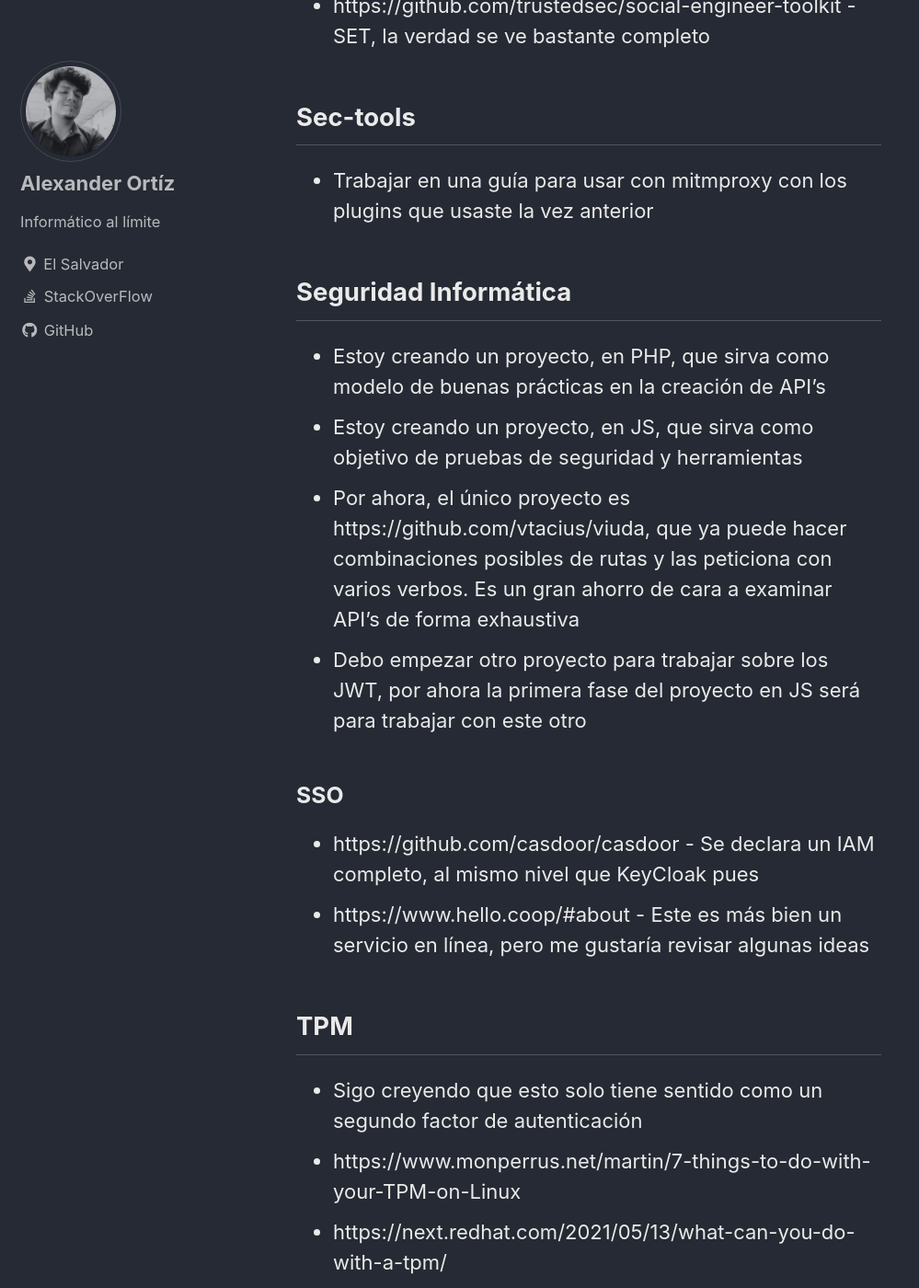
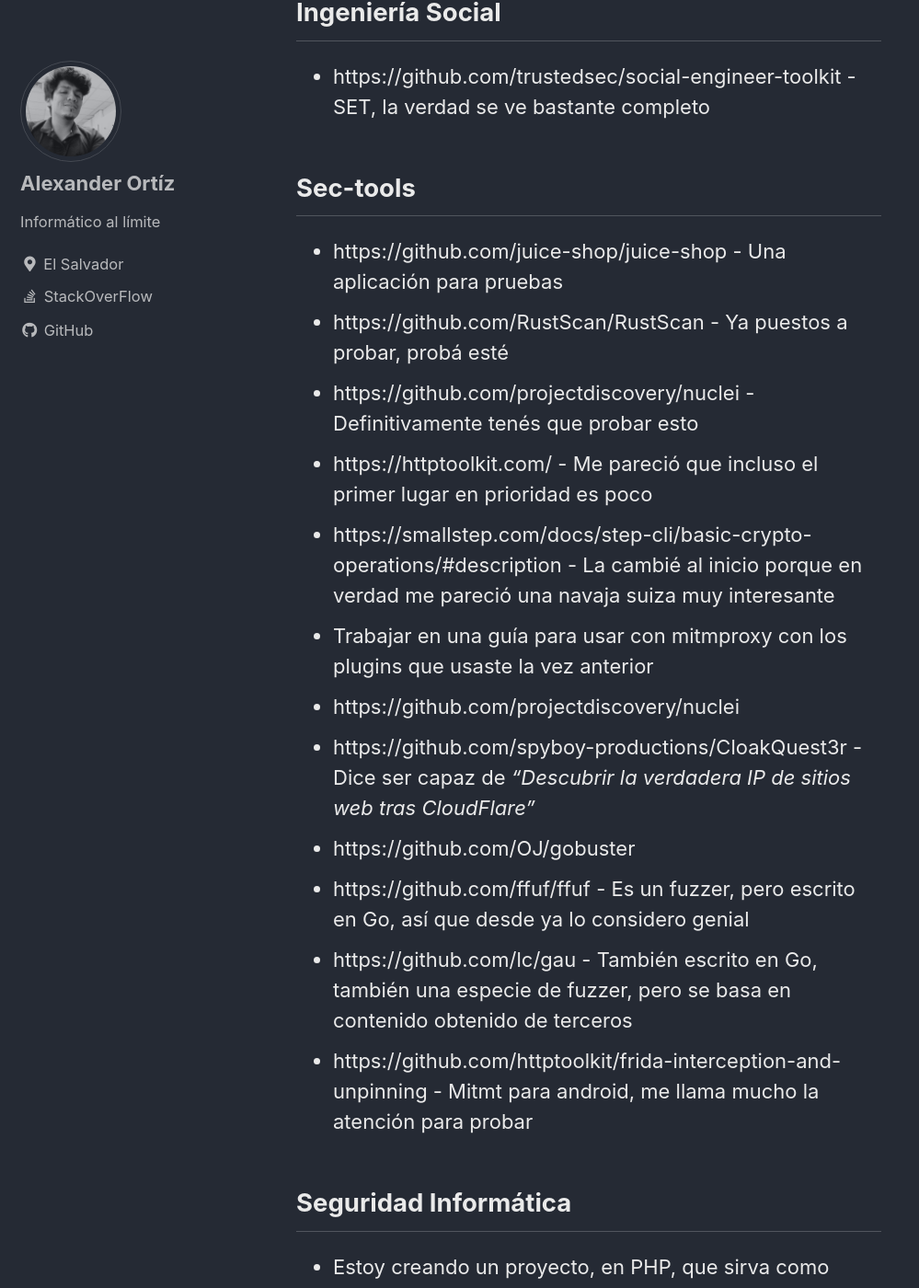
Before and after one commit to VTacius/vtacius.github.io, a Jekyll site: the page built from _pages/todos.md, in a window 1280 px wide and 1400 px high, scrolled down 1272 px. Shown: the whole window at 92% size, without its empty margins (0-999 px from the left). Built offline with Jekyll 4.4.1, drawn with Linux system fonts in a browser that asks for light colours; cached includes are drawn as plain includes; some of the changed text lies outside the part shown.

Commit message:
Bien dije que esto debía servirme hasta como libreta de notas

```diff
--- a/_pages/todos.md
+++ b/_pages/todos.md
@@ -20,18 +20,31 @@ toc: true
 ## Frontend
 * https://docs.cotter.app/
 * https://alpinejs.dev/ Esta cosa se me hace demasiado simpática como para no usarla en alguna cosa
+* https://vega.github.io/vega-lite/ Hace gráficas algo bonitas
 
 ## Ingeniería Social
 * https://github.com/trustedsec/social-engineer-toolkit - SET, la verdad se ve bastante completo
 
 ## Sec-tools
+* https://github.com/juice-shop/juice-shop - Una aplicación para pruebas
+* https://github.com/RustScan/RustScan - Ya puestos a probar, probá esté
+* https://github.com/projectdiscovery/nuclei - Definitivamente tenés que probar esto
+* https://httptoolkit.com/ - Me pareció que incluso el primer lugar en prioridad es poco
+* https://smallstep.com/docs/step-cli/basic-crypto-operations/#description - La cambié al inicio porque en verdad me pareció una navaja suiza muy interesante
 * Trabajar en una guía para usar con mitmproxy con los plugins que usaste la vez anterior
+* https://github.com/projectdiscovery/nuclei
+* https://github.com/spyboy-productions/CloakQuest3r - Dice ser capaz de *"Descubrir la verdadera IP de sitios web tras CloudFlare"*
+* https://github.com/OJ/gobuster
+* https://github.com/ffuf/ffuf - Es un fuzzer, pero escrito en Go, así que desde ya lo considero genial
+* https://github.com/lc/gau - También escrito en Go, también una especie de fuzzer, pero se basa en contenido obtenido de terceros
+* https://github.com/httptoolkit/frida-interception-and-unpinning - Mitmt para android, me llama mucho la atención para probar
 
 ## Seguridad Informática
 * Estoy creando un proyecto, en PHP, que sirva como modelo de buenas prácticas en la creación de API's
 * Estoy creando un proyecto, en JS, que sirva como objetivo de pruebas de seguridad y herramientas
 * Por ahora, el único proyecto es https://github.com/vtacius/viuda, que ya puede hacer combinaciones posibles de rutas y las peticiona con varios verbos. Es un gran ahorro de cara a examinar API's de forma exhaustiva
 * Debo empezar otro proyecto para trabajar sobre los JWT, por ahora la primera fase del proyecto en JS será para trabajar con este otro
+* Tenés que crear una herramienta que pueda sintetizar esto: https://jwt.io/ y http://jwtbuilder.jamiekurtz.com/
 
 ### SSO
 * https://github.com/casdoor/casdoor - Se declara un IAM completo, al mismo nivel que KeyCloak pues
```
Also changed, not shown: _posts/2024-02-28-noticia_2024_02_28.md (+2 -0 lines), _posts/2024-03-07-noticia_2024_03_07.md (+3 -0 lines), _posts/2024-03-08-enlaces_para_entender_oauth.md (added, +16 -0 lines).
